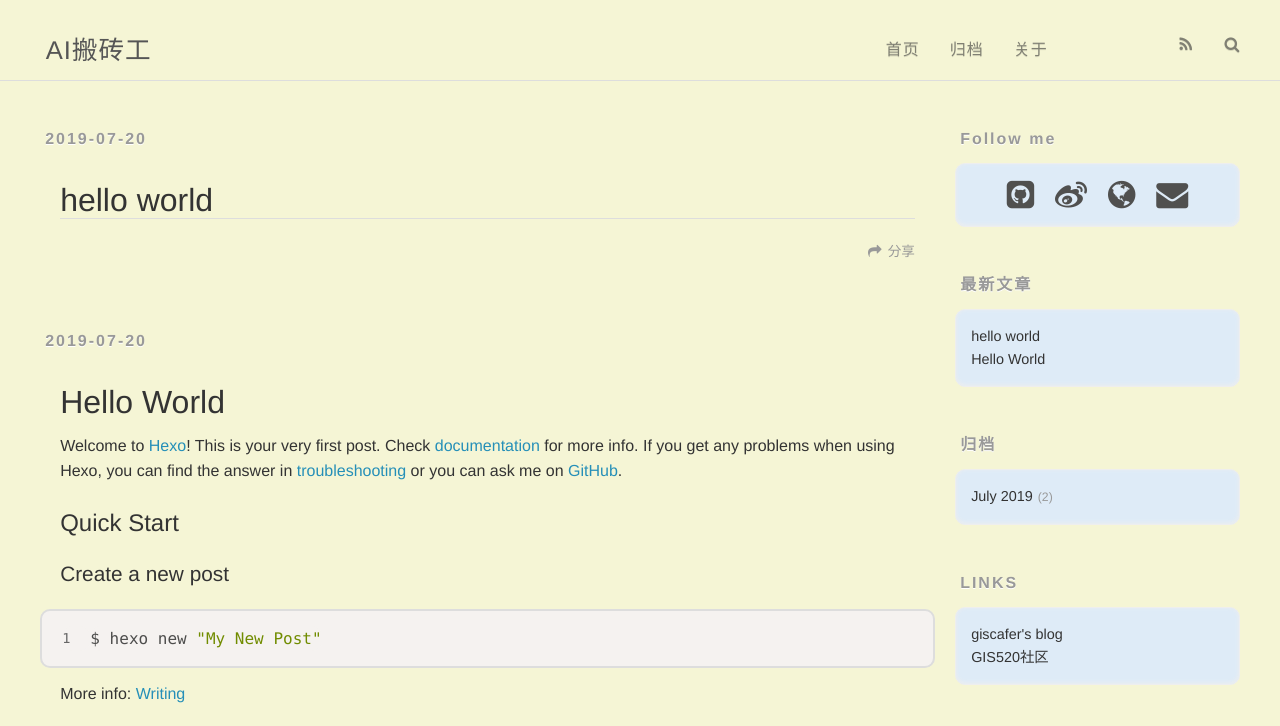
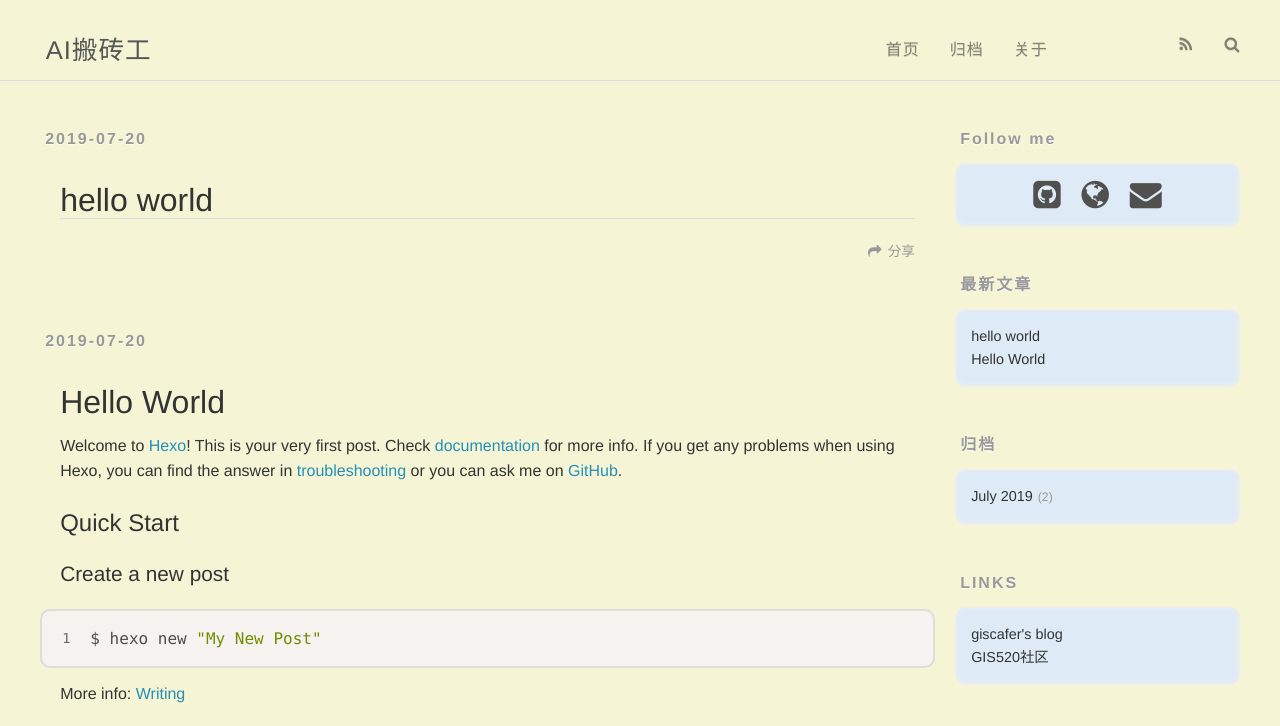
Before and after one commit to keith-leung/keith-leung.github.io, a plain HTML site: page index.html in a window 1280 px wide. Shown: the top 726 px of the page. Drawn offline with nearby package versions, Linux system fonts and the light colour scheme; some packages are replaced by stand-ins of ours; files whose address does not match are found by name.

Commit message:
Site updated: 2019-07-23 10:49:40

```diff
--- a/index.html
+++ b/index.html
@@ -94,7 +94,7 @@
 
     </div>
     <footer class="article-footer">
-      <a data-url="https://celia.io/hello-world-1/" data-id="cjyf73aq600007askal96wu7o" class="article-share-link">分享</a>
+      <a data-url="https://celia.io/hello-world-1/" data-id="cjyf80k8i0000clskc8idiyob" class="article-share-link">分享</a>
 
 
 
@@ -147,7 +147,7 @@
 
     </div>
     <footer class="article-footer">
-      <a data-url="https://celia.io/hello-world/" data-id="cjyf73aqr00017askzggwrsvv" class="article-share-link">分享</a>
+      <a data-url="https://celia.io/hello-world/" data-id="cjyf80k8o0001clskdd5tp3g9" class="article-share-link">分享</a>
 
 
 
@@ -171,16 +171,14 @@
 
     <div class="widget follow">
 
-              <a class="github" aria-hidden="true" href="https://github.com/giscafer" target="_blank" title="Github"></a>
+              <a class="github" aria-hidden="true" href="https://github.com/keith-leung" target="_blank" title="Github"></a>
 
 
-            <a class="weibo" aria-hidden="true"  href="http://weibo.com/laohoubin" target="_blank" title="微博"></a>
+
+              <a class="zhihu" aria-hidden="true"  href="https://www.zhihu.com/people/keith-leung-78" target="_blank" title="知乎"></a>
 
 
-              <a class="zhihu" aria-hidden="true"  href="http://www.zhihu.com/people/giscafer" target="_blank" title="知乎"></a>
-
-
-            <a class="email" aria-hidden="true"  href="mailto:youemail@outlook.com" target="_blank" title="邮箱"></a>
+            <a class="email" aria-hidden="true"  href="mailto:gzkeith@live.cn" target="_blank" title="邮箱"></a>
 
     </div>
   </div>
```
Also changed, not shown: hello-world-1/index.html (+1 -1 lines), hello-world/index.html (+1 -1 lines), favicon.ico.
